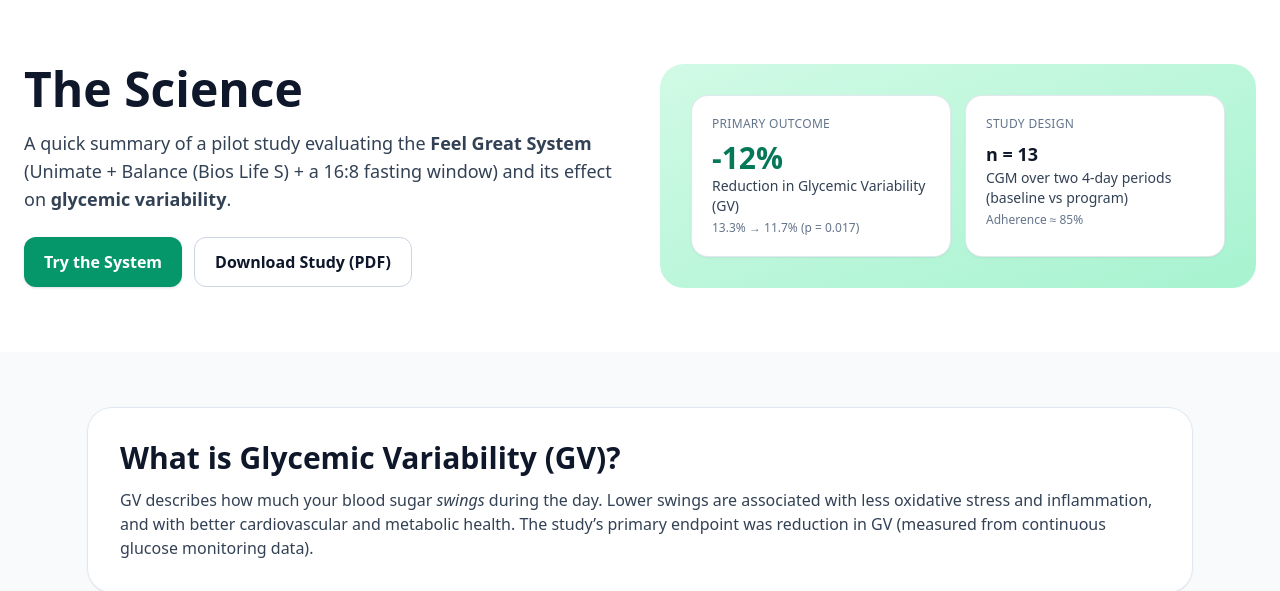
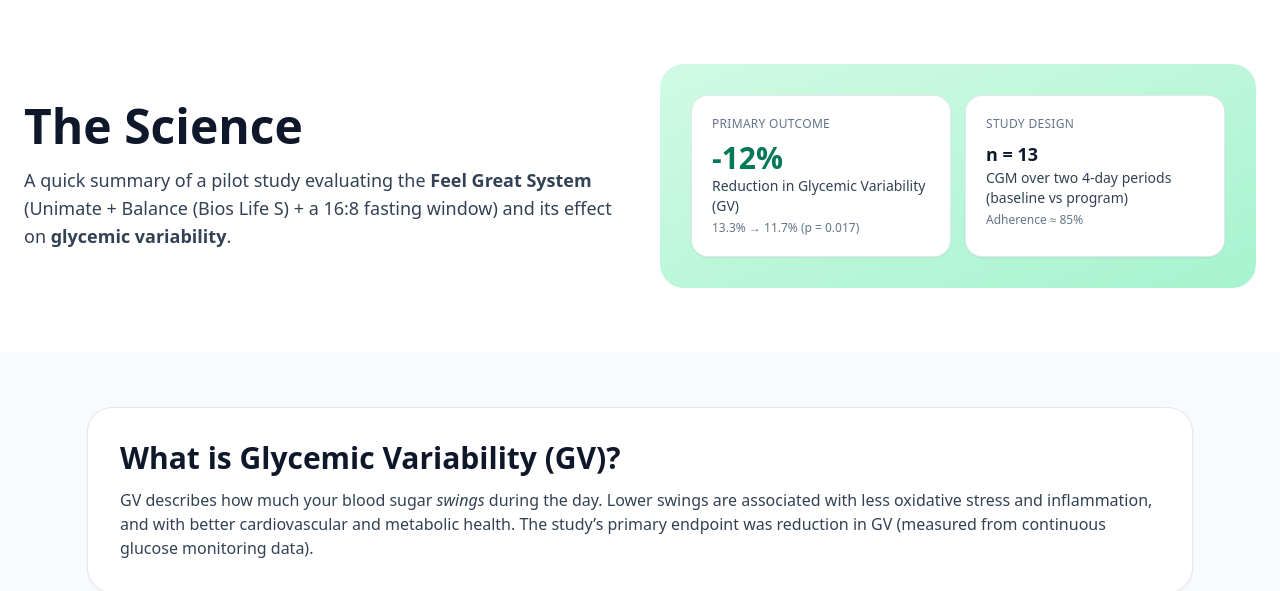
Before and after one commit to KobiMontague/feel-great-system-, a Laravel app: page /science in a window 1280 px wide. Shown: the part 57-648 px from the top of the page. Run offline with Laravel 12, Linux system fonts and the light colour scheme; some libraries are stand-ins or nearby versions.

Commit message:
Updated science page

```diff
--- a/resources/views/home.blade.php
+++ b/resources/views/home.blade.php
@@ -55,6 +55,9 @@
                 <p class="text-slate-500 text-sm mt-4 ">* A$5.66 a day (based on 3 sachets a day) August 2025, using kobi's discount link.</p>
                 <div class="mt-8 flex flex-wrap gap-3">
                     <a href="#transformation" class="inline-flex items-center rounded-xl bg-emerald-600 px-5 py-3 font-semibold text-white shadow hover:bg-emerald-700">See my transformation</a>
+
+                    <a href="{{ url('/science') }}" class="inline-flex items-center rounded-xl bg-indigo-600 px-5 py-3 font-semibold text-white shadow hover:bg-indigo-700">Read the science</a>
+
                     <a href="#buy" class="inline-flex items-center rounded-xl border border-slate-300 px-5 py-3 font-semibold text-slate-800 hover:bg-white">Get started</a>
                 </div>
                 <ul class="mt-6 space-y-2 text-sm text-slate-600">
--- a/resources/views/science.blade.php
+++ b/resources/views/science.blade.php
@@ -37,16 +37,6 @@
                     A quick summary of a pilot study evaluating the <span class="font-semibold">Feel Great System</span>
                     (Unimate + Balance (Bios Life S) + a 16:8 fasting window) and its effect on <span class="font-semibold">glycemic variability</span>.
                 </p>
-                <div class="mt-6 flex gap-3">
-                    <a href="{{ config('unicity.referral_link') }}" target="_blank" rel="noopener"
-                       class="inline-flex items-center rounded-xl bg-emerald-600 px-5 py-3 font-semibold text-white shadow hover:bg-emerald-700">
-                        Try the System
-                    </a>
-                    {{-- Optional: host the PDF in /public/docs and link below --}}
-                    <a href="{{ asset('docs/Feel_Great_2.0_Study.pdf') }}" target="_blank"  class="inline-flex items-center rounded-xl border border-slate-300 px-5 py-3 font-semibold hover:bg-white">
-                        Download Study (PDF)
-                    </a>
-                </div>
             </div>
             <div class="rounded-3xl bg-gradient-to-br from-emerald-100 to-emerald-200 p-8">
                 <div class="grid grid-cols-2 gap-4">
@@ -177,7 +167,7 @@
 <section class="py-16 bg-white">
     <div class="mx-auto max-w-6xl px-6 text-center">
         <h3 class="text-3xl font-extrabold">Ready to try the protocol?</h3>
-        <p class="mt-3 text-slate-700">Unimate in the morning, Balance before your biggest meal, and a fasting window that fits you.</p>
+        <p class="mt-3 text-slate-700">Unimate in the morning, Balance (Bios Life S) before your meals, and a fasting window that fits you.</p>
         <div class="mt-8 flex justify-center gap-3">
             <a href="{{ config('unicity.referral_link') }}" target="_blank" rel="noopener"
                class="inline-flex items-center rounded-xl bg-emerald-600 px-6 py-3 text-white font-semibold shadow hover:bg-emerald-700">Order the System</a>
```
